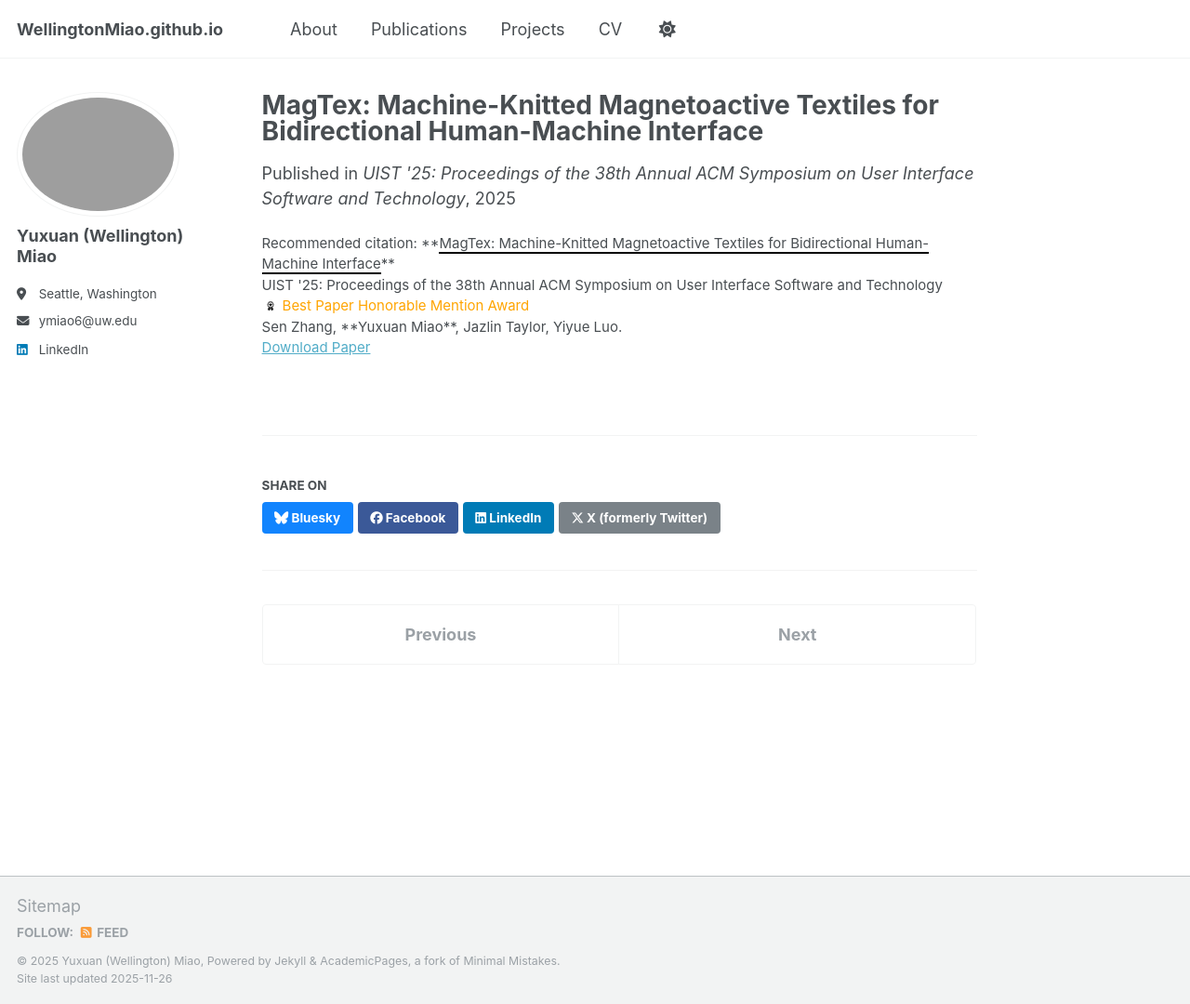
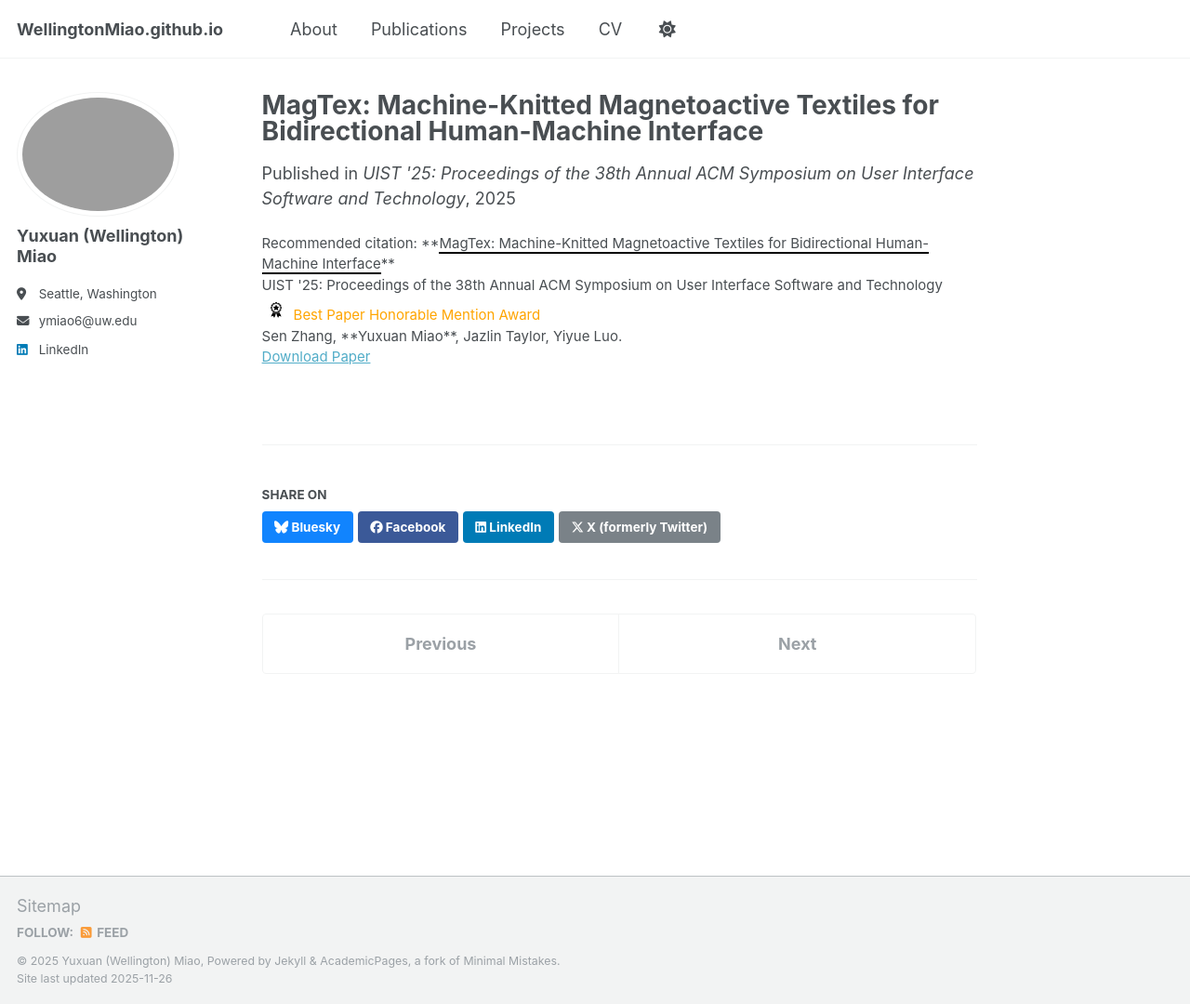
Before and after one commit to WellingtonMiao/WellingtonMiao.github.io, a Jekyll site: the page built from _publications/2025-09-27-magtex-uist25.md, in a window 1280 px wide and 1080 px high. Shown: the whole window at 93% size. Built offline with Jekyll 4.4.1, drawn with Linux system fonts in a browser that asks for light colours; a script that is not in the unit is left out.

Commit message:
Update 2025-09-27-magtex-uist25.md

```diff
--- a/_publications/2025-09-27-magtex-uist25.md
+++ b/_publications/2025-09-27-magtex-uist25.md
@@ -11,6 +11,6 @@ paperurl: "https://dl.acm.org/doi/10.1145/3746059.3747648"
 citation: |
   **<span style="border-bottom: 2px solid #000;">MagTex: Machine-Knitted Magnetoactive Textiles for Bidirectional Human-Machine Interface</span>**<br>
   UIST '25: Proceedings of the 38th Annual ACM Symposium on User Interface Software and Technology<br>
-  <span style="color:#FFA500;"><img src="/images/award-icon2.png" alt="award icon" style="height:1.2em; margin-right:4px; vertical-align:text-bottom;">Best Paper Honorable Mention Award</span><br>
+  <span style="color:#FFA500;"><img src="/images/award-icon2.png" alt="award icon" style="height:2.0em; margin-right:4px; vertical-align:text-bottom;">Best Paper Honorable Mention Award</span><br>
   Sen Zhang, **Yuxuan&nbsp;Miao**, Jazlin Taylor, Yiyue Luo.
 ---
```
